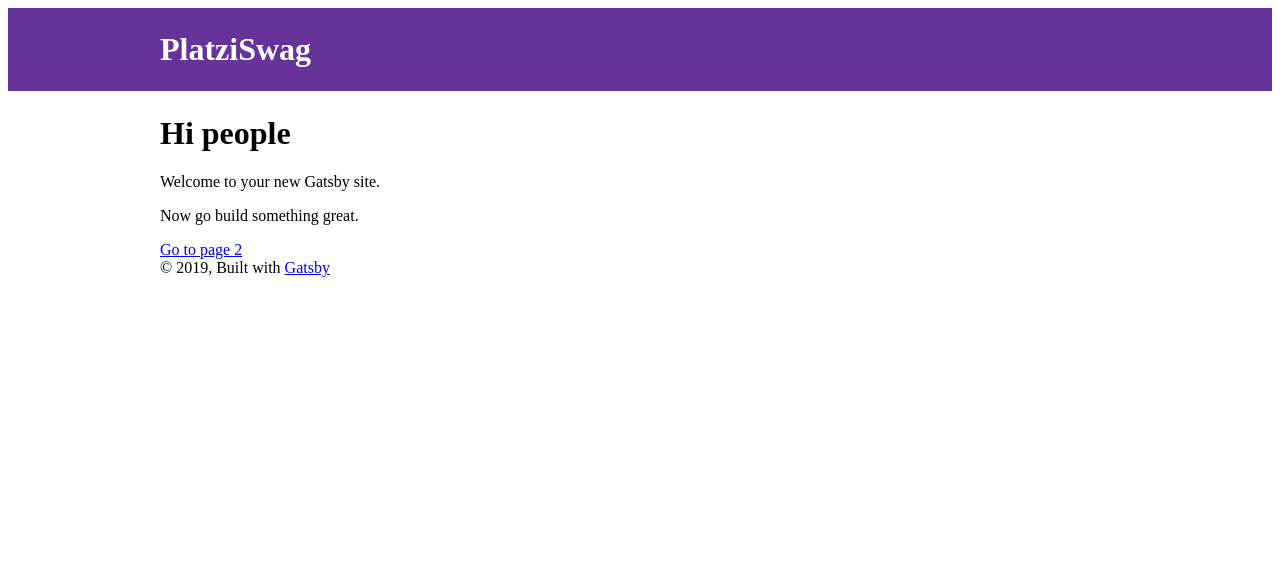
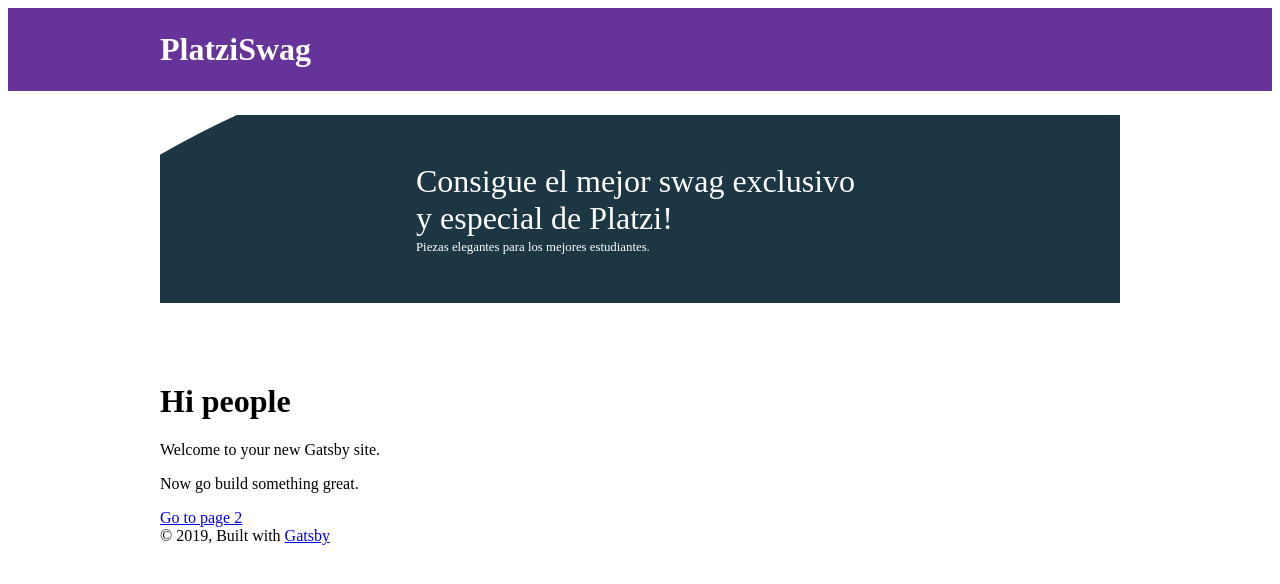
Before and after one commit to developerG27/curso-de-desarollo-de-aplicaciones-web-con-gatsbyjs, a Gatsby site: page / in a window 1280 px wide. Built offline with nearby package versions, Linux system fonts and the light colour scheme; Gatsby itself is replaced by a stand-in of ours.

Commit message:
Created Jumbo component

```diff
--- a/package.json
+++ b/package.json
@@ -17,7 +17,7 @@
     "react": "^16.8.6",
     "react-dom": "^16.8.6",
     "react-helmet": "^5.2.1",
-    "styled-components": "^4.3.1"
+    "styled-components": "^4.4.1"
   },
   "devDependencies": {
     "prettier": "^1.18.2"
--- /dev/null
+++ b/src/components/Jumbo.js
@@ -0,0 +1,13 @@
+import React from 'react';
+import {StyledJumbo} from '../styles/components';
+
+export default function Jumbo(){
+  return(
+    <StyledJumbo>
+      <div>
+        <h2>Consigue el mejor swag exclusivo y especial de Platzi!</h2>
+        <small>Piezas elegantes para los mejores estudiantes.</small>
+      </div>
+    </StyledJumbo>
+  )
+}
--- a/src/components/index.js
+++ b/src/components/index.js
@@ -2,3 +2,4 @@ export { default as Header } from "./header"
 export { default as Layout } from "./layout"
 export { default as SEO } from "./seo"
 export { default as Image } from "./image"
+export { default as Jumbo } from "./Jumbo"
--- a/src/pages/index.js
+++ b/src/pages/index.js
@@ -1,11 +1,12 @@
 import React from "react"
 import { Link } from "gatsby"
-
+import { Jumbo} from "../components"
 import { Layout, SEO } from "../components"
 
 const IndexPage = () => (
   <Layout>
     <SEO title="Home" />
+    <Jumbo />
     <h1>Hi people</h1>
     <p>Welcome to your new Gatsby site.</p>
     <p>Now go build something great.</p>
```
Also changed, not shown: 1 other file.
